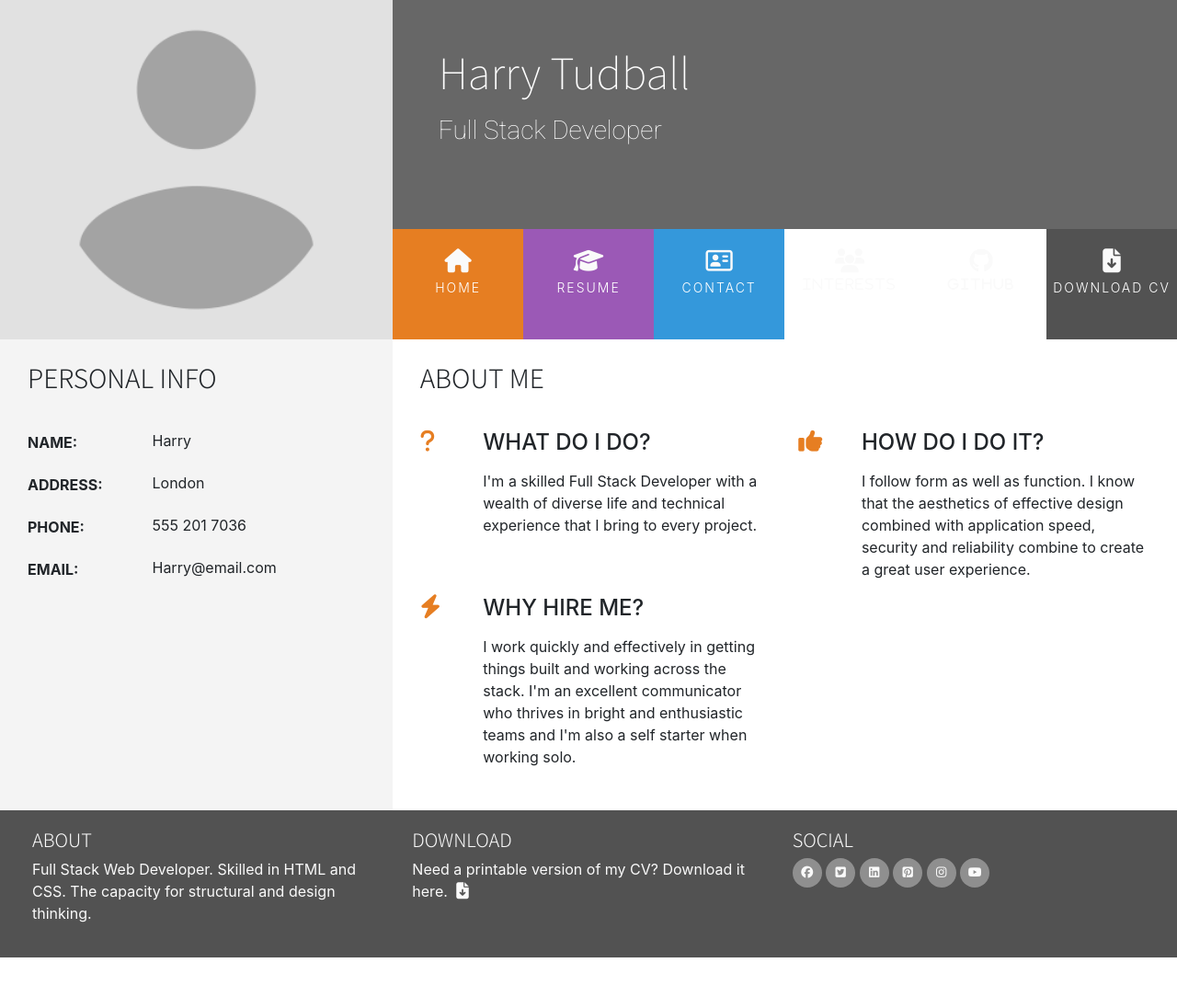
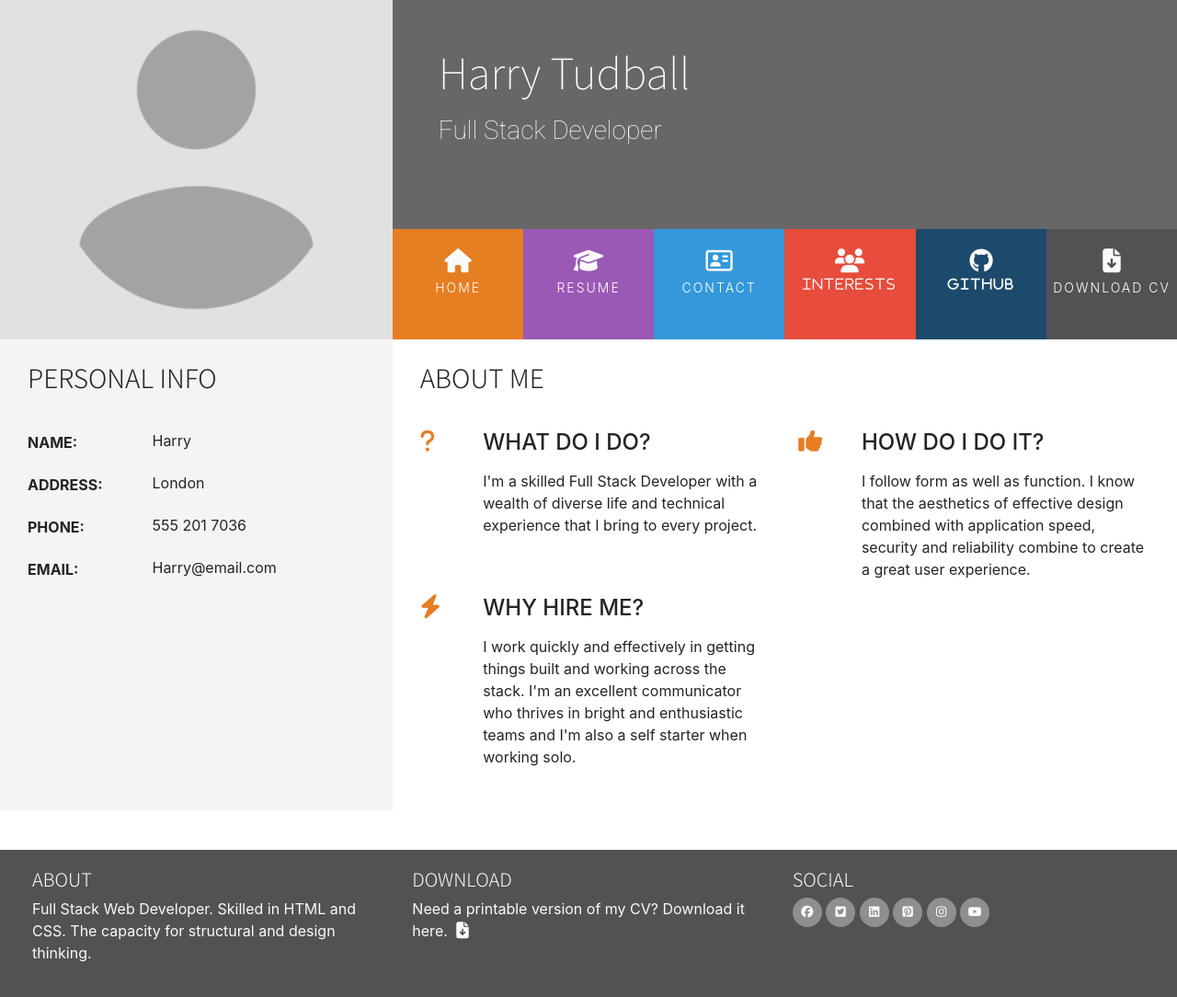
Before and after one commit to OniAkuma96/Resume-Project, a plain HTML site: page index.html in a window 1280 px wide. Shown: the whole page at 92% size. Before the commit the page ends 1041 px from the top, so only its background shows below. Drawn offline with nearby package versions, Linux system fonts and the light colour scheme.

Commit message:
style changes

```diff
--- a/assets/css/style.css
+++ b/assets/css/style.css
@@ -36,6 +36,14 @@
 
 .ui-menu-color-download{
     background-color: #525252;
+}
+
+.ui-menu-color-interests{
+    background-color: #e74c3c;
+}
+
+.ui-menu-color-github{
+    background-color: #1c4a6c;
 }
 
 /* Special padding, margin, and text */
@@ -175,6 +183,16 @@ footer{
     color: #fafafa;
     min-height: 120px;
     margin: 0;
+}
+
+#index-footer{
+    position: relative;
+    top: 43px;
+}
+
+#contact-footer{
+    position: relative;
+    top: 10px;
 }
 
 .cv-pdf i{
```
